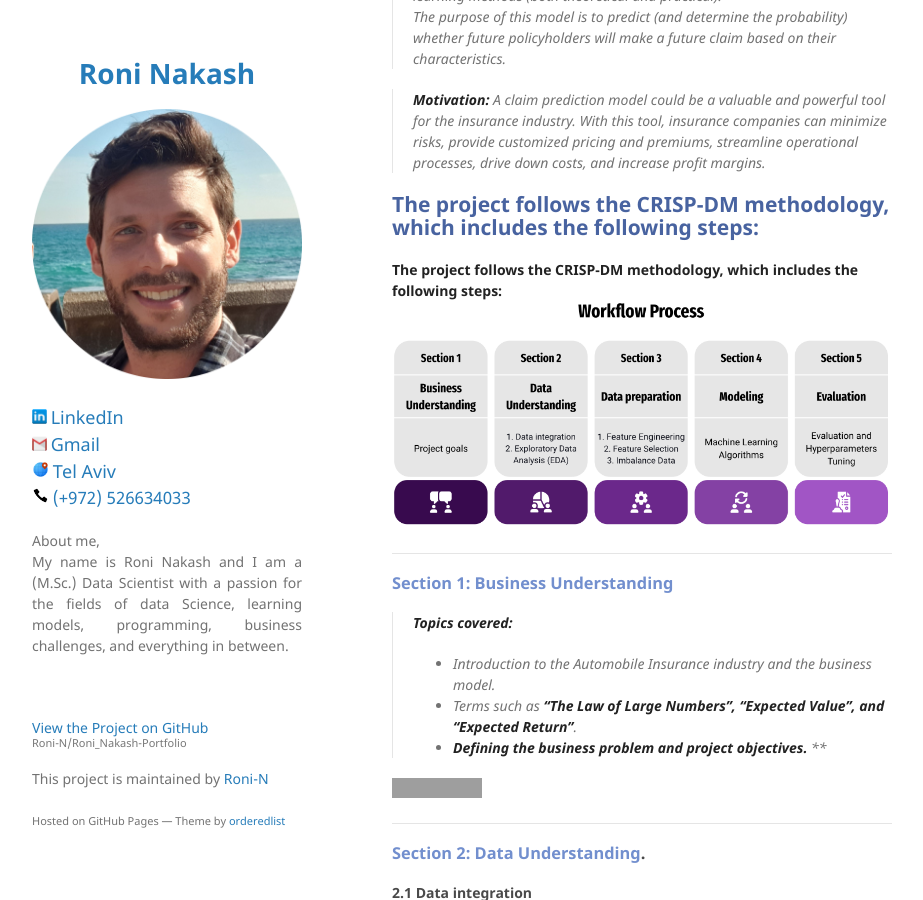
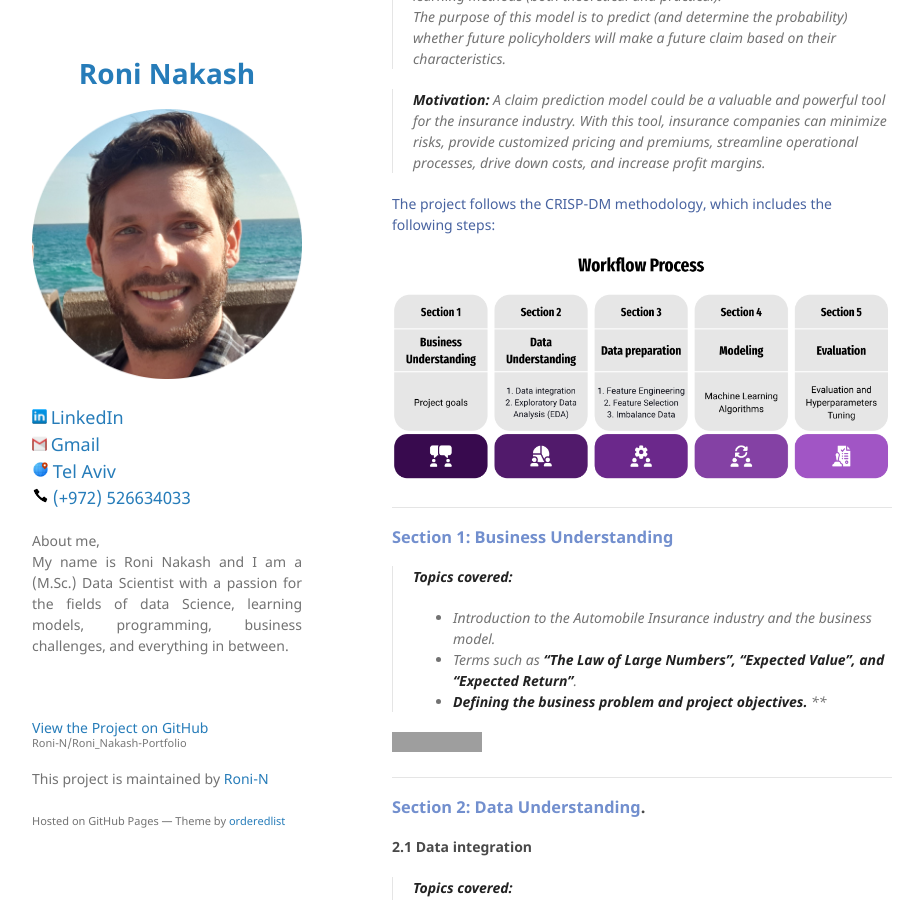
Before and after one commit to Roni-N/Roni_Nakash-Portfolio, a Jekyll site: the page built from index.md, in a window 1280 px wide and 900 px high, scrolled down 544 px. Shown: the whole window, without its empty margins (178-1101 px from the left). Built offline with Jekyll 4.4.1, drawn with Linux system fonts in a browser that asks for light colours; our own code applies the rules of GitHub Pages for plain Markdown files; grey boxes are pictures that could not be loaded.

Commit message:
Update index.md

```diff
--- a/index.md
+++ b/index.md
@@ -22,9 +22,8 @@ layout: default
 
 > **Motivation:** A claim prediction model could be a valuable and powerful tool for the insurance industry. With this tool, insurance companies can minimize risks, provide customized pricing and premiums, streamline operational processes, drive down costs, and increase profit margins.
 
-## <span style="color:#4863A0">The project follows the CRISP-DM methodology, which includes the following steps:</span>
+<span style="color:#4863A0">The project follows the CRISP-DM methodology, which includes the following steps:</span>
 
-**The project follows the CRISP-DM methodology, which includes the following steps:** <br>
 ![](/assets/img/wf1.png)
 
 ------------------------------------------------------------
```
